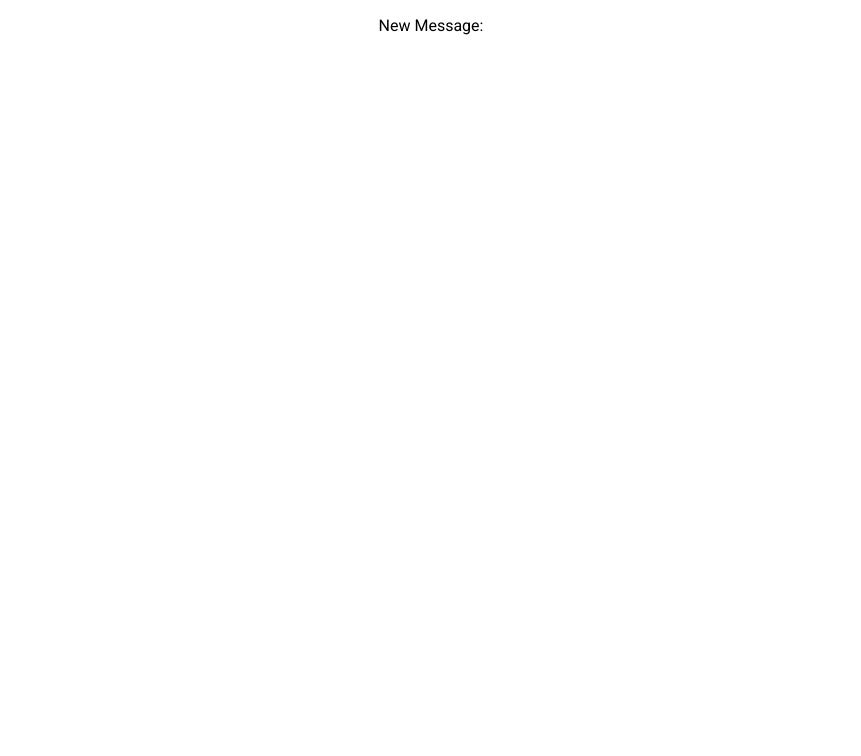
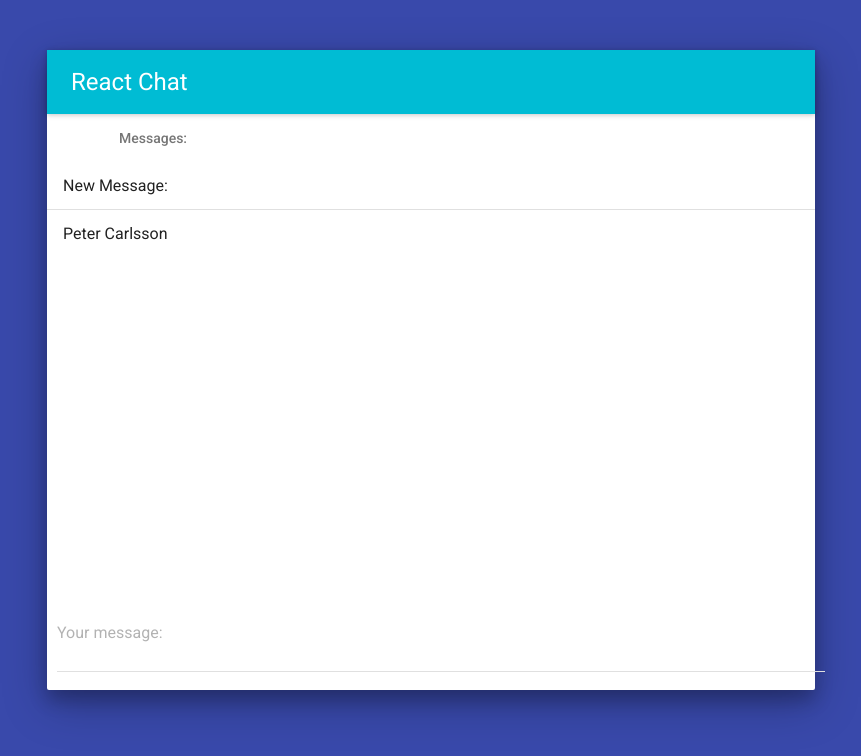
Before and after one commit to saharki/LaunchDate, a React (Create React App) app in the folder client/: page / in a window 1280 px wide. Shown: the top 756 px of the page, without its empty margins (209-1070 px from the left). Built offline with nearby package versions, Linux system fonts and the light colour scheme; no server answers.

Commit message:
added material-ui components

```diff
--- a/client/src/App.css
+++ b/client/src/App.css
@@ -1,28 +1,17 @@
-.App {
-  text-align: center;
+.main {
+    position: absolute;
+    top: 0;
+    height: 100vh;
+    width: 100vw;
+    text-align: "center";
+    font-family: "Roboto";
+    background-color: "#3949AB";
 }
 
-.App-logo {
-  animation: App-logo-spin infinite 20s linear;
-  height: 80px;
+.container {
+    width: 40%;
+    height: 80%;
+    margin: 40px auto;
+    background-color: white;
+    text-align: left;
 }
-
-.App-header {
-  background-color: #222;
-  height: 150px;
-  padding: 20px;
-  color: white;
-}
-
-.App-title {
-  font-size: 1.5em;
-}
-
-.App-intro {
-  font-size: large;
-}
-
-@keyframes App-logo-spin {
-  from { transform: rotate(0deg); }
-  to { transform: rotate(360deg); }
-}
--- a/client/src/App.js
+++ b/client/src/App.js
@@ -1,6 +1,24 @@
 import React, { Component } from 'react';
 import socketIOClient from "socket.io-client";
 import './App.css';
+
+import CircularProgress from 'material-ui/CircularProgress';
+import Paper from 'material-ui/Paper';
+import AppBar from 'material-ui/AppBar';
+import List from 'material-ui/List/List';
+import ListItem from 'material-ui/List/ListItem';
+import Subheader from 'material-ui/Subheader';
+import TextField from 'material-ui/TextField';
+import Divider from 'material-ui/Divider';
+
+const style = {
+  height: '80%',
+  width: '60%',
+  margin: 50,
+  textAlign: 'left',
+  display: 'inline-block',
+  position: 'relative'
+};
 
 class App extends Component {
   constructor() {
@@ -18,9 +36,23 @@ class App extends Component {
   render() {
     const { msg } = this.state;
     return (
-      <div style={{ textAlign: "center", fontFamily: "Roboto" }}>
-        <p>New Message: {msg}</p>
-
+      <div className="main" style={{ textAlign: "center", fontFamily: "Roboto", backgroundColor: "#3949AB" }}>
+        <Paper style={style} zDepth={4} >
+            <AppBar  showMenuIconButton={false} title="React Chat"/>
+            <List>
+                <Subheader inset={true}>Messages:</Subheader>
+                <ListItem >New Message: {msg}</ListItem>
+                <Divider />
+                <ListItem  primaryText="Peter Carlsson" />
+            </List>
+            <TextField style={{ position: "absolute", bottom: 0, margin: '10px'}}
+            hintText="Chat away!"
+            floatingLabelText="Your message:"
+            multiLine={true}
+            rows={2}
+            fullWidth={true}
+            />
+        </Paper>
       </div>
     );
   }
```
